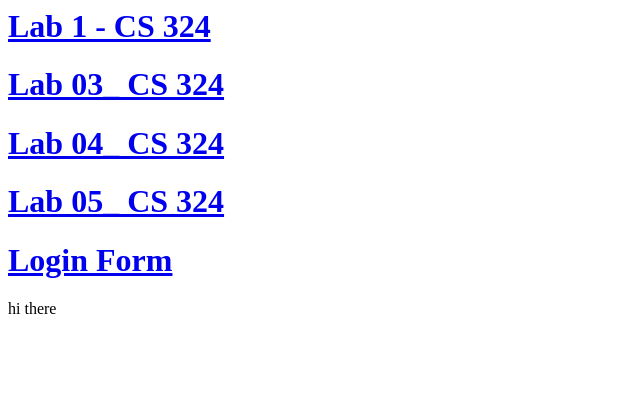
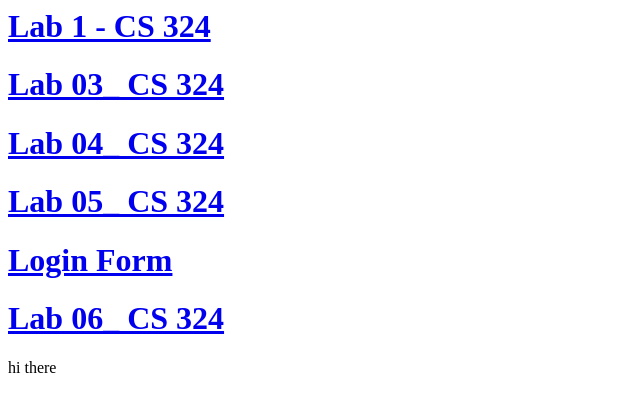
Before and after one commit to abdulrehmanhassan428/abdulrehmanhassan428.github.io, a plain HTML site: page index.html in a window 1280 px wide. Shown: the whole page, without its empty margins (0-640 px from the left). Drawn offline with Linux system fonts and the light colour scheme.

Commit message:
Update index.html

```diff
--- a/index.html
+++ b/index.html
@@ -6,6 +6,7 @@
         <h1><a href="lab04.html">Lab 04_ CS 324</a></h1>
         <h1><a href="lab05.html">Lab 05_ CS 324</a></h1>
         <h1><a href="form.html">Login Form</a></h1>
+        <h1><a href="lab06.html">Lab 06_ CS 324</a></h1>
 
         <p>hi there</p>
     </body>
```
